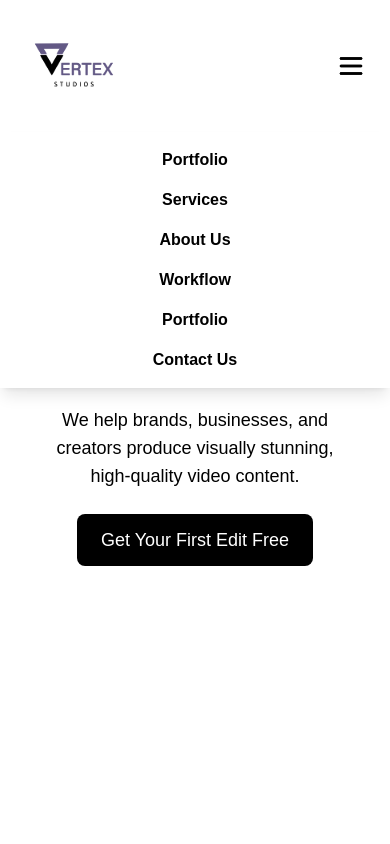
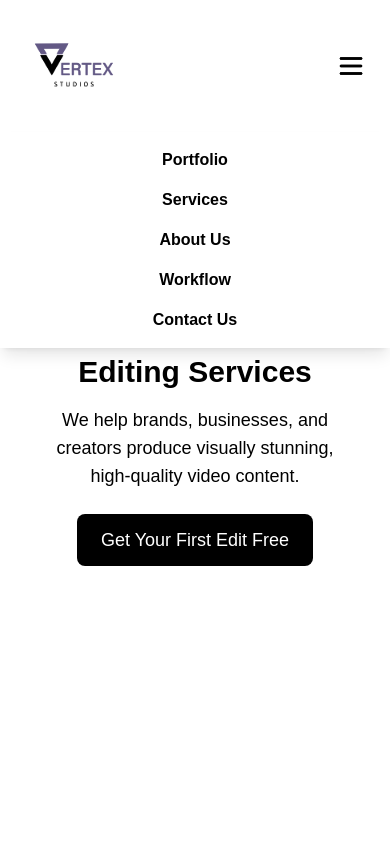
Before and after one commit to evibes-solutions/Vertex, a Next.js app in the folder vertex/: page / in a window 390 px wide. Both pictures are taken after a click on the button 351 px from the left and 66 px from the top of the page. Shown: the top 844 px of the page. Built offline with nearby package versions, Linux system fonts and the light colour scheme.

Commit message:
navbar fixed

```diff
--- a/vertex/src/components/navbar/page.tsx
+++ b/vertex/src/components/navbar/page.tsx
@@ -37,7 +37,7 @@ export default function Navbar() {
 
       {isOpen && (
         <ul className="md:hidden flex flex-col items-center backdrop-blur-lg py-4 space-y-4 absolute w-full left-0 bg-white shadow-lg">
-          {["Portfolio","Services", "About Us", "Workflow", "Portfolio", "Contact Us"].map((item) => (
+          {["Portfolio","Services", "About Us", "Workflow","Contact Us"].map((item) => (
             <li key={item}>
               <a
                 href={`#${item.toLowerCase().replace(/\s/g, "")}`}
```
